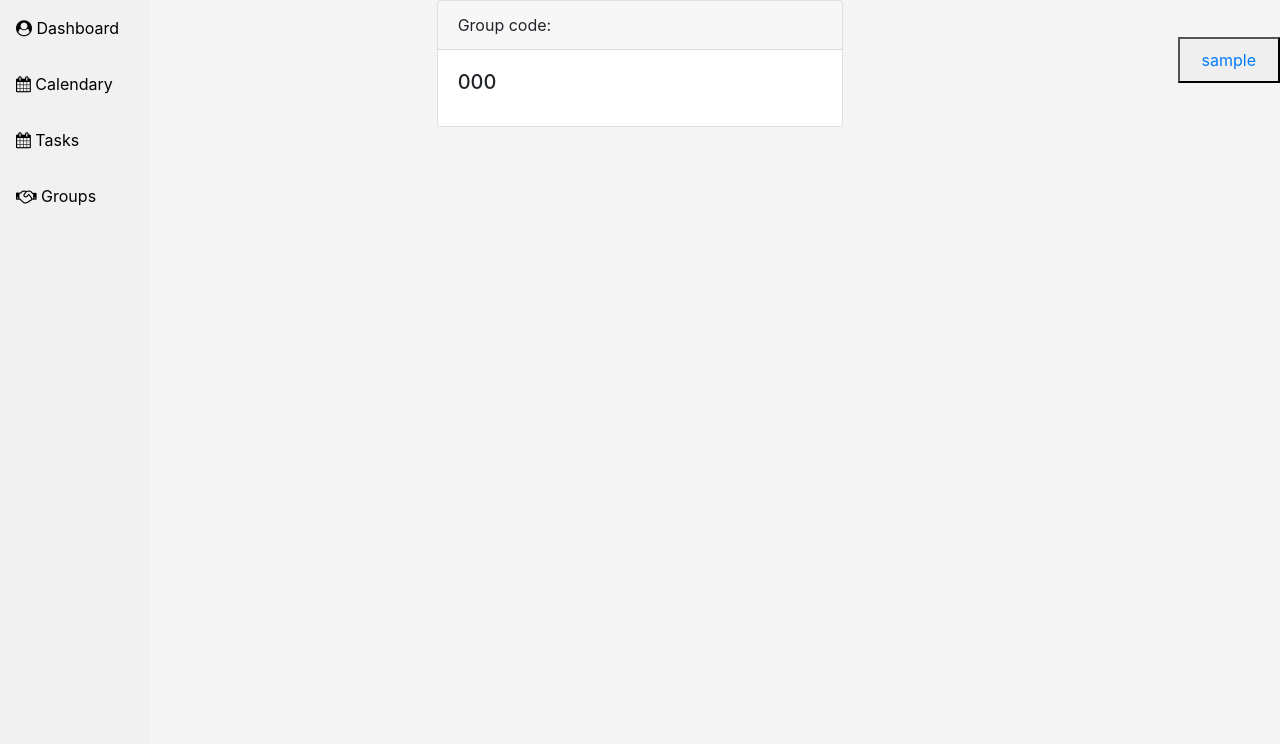
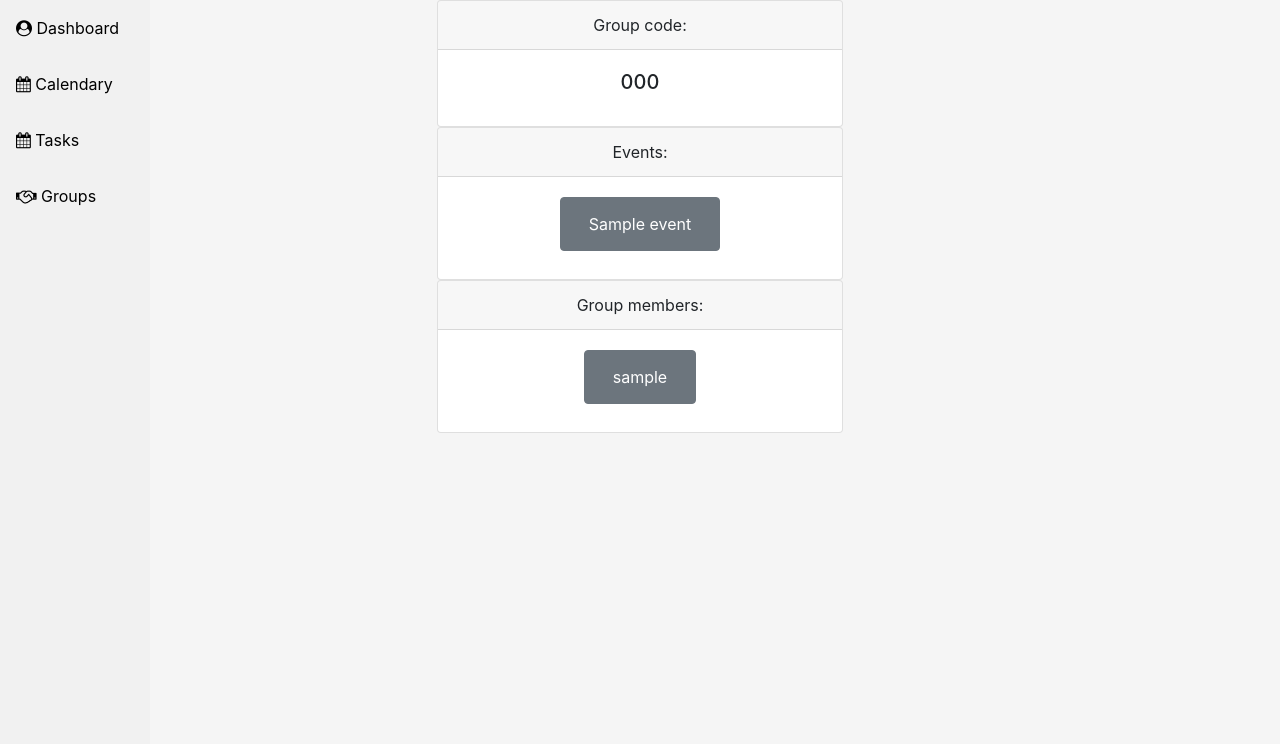
Before and after one commit to Far-ki/Task-Menager, a Flask app: page /adminPanel?group_id=1 in a window 1280 px wide. Shown: the part 56-800 px from the top of the page. Run offline with Flask 3, Linux system fonts and the light colour scheme; a user stored in the database is signed in; tables that the repository leaves empty hold one stand-in row (values such as "Sample post"); some libraries are stand-ins or nearby versions.

Commit message:
adding users to group event

```diff
--- a/website/templates/adminPanel.html
+++ b/website/templates/adminPanel.html
@@ -3,7 +3,8 @@
 
 <div class="container-fluid">
 
-  <div class="row">
+  <!--KOD GRUPY-->
+  <div class="row text-center">
     <div class="col-md-4 offset-md-4">
       <div class="card">
         <div class="card-header">
@@ -13,9 +14,38 @@
           <h5 class="card-title">{{ group.code }}</h5>
         </div>
       </div>
+
+
+      <!--LISTA EVENTÓW-->
+      <div class="card">
+        <div class="card-header">
+          Events:
+        </div>
+        <div class="card-body">
+          {% for event in events %}
+          <div class="button-wrapper">
+            <button class="btn btn-secondary event-button" data-title="{{ event.title }}" data-id="{{ event.id }}" data-start="{{ event.start }}" data-end="{{ event.end }}"><a class="nav-link">{{ event.title }}</a></button>
+          </div>
+          {% endfor %}
+        </div>
+      </div>
+
+      <!--LISTA USERÓW W DANEJ GRUPIE-->
+      <div class="card">
+        <div class="card-header">
+          Group members:
+        </div>
+        <div class="card-body">
+          {% for user in users %}
+          <div class="button-wrapper">
+            <button class="btn btn-secondary user-button"><a class="nav-link" >{{ user.nickname }}</a></button>
+          </div>
+          {% endfor %}
+        </div>
+      </div>
     </div>
 
-
+    <!--
     <div class="col-md-3 offset-md-1 d-flex justify-content-end align-items-center">
       <div class="button-container">
         {% for user in users %}
@@ -26,10 +56,99 @@
         </div>
         {% endfor %}
       </div>
+    </div>
+    -->
 
+    <!--MODAL DO EVENTU-->
+    <div class="modal fade" id="event-popup" tabindex="-1" role="dialog">
+      <div class="modal-dialog" role="document">
+        <div class="modal-content">
+          <div class="modal-header">
+            <h5 class="modal-title mx-auto"></h5>
+          </div>
+          <div class="modal-body">
+            <p><span class="event-start"></span> - <span class="event-end"></span></p>
+            <div class="row">
+              <div class="col-6">
+                <h6>All users:</h6>
+                <ul class="list-group list-group-flush overflow-auto">
+                {% for user in users %}
+                  <li class="list-group-item">{{ user.nickname }}</li>
+                {% endfor %}
+                </ul>
+              </div>
+              <div class="col-6">
+                <h6>Users assigned to task:</h6>
+                <ul class="list-group list-group-flush overflow-auto event-users"></ul>
+              </div>
+            </div>
+          </div>
+          <div class="modal-footer">
+            <button type="button" class="btn btn-secondary" data-dismiss="modal">Close</button>
+          </div>
+        </div>
+      </div>
+    </div>
+
+    <!--MODAL DO USERA-->
+    <div class="modal fade" id="user-popup" tabindex="-1" role="dialog">
+      <div class="modal-dialog" role="document">
+        <div class="modal-content">
+          <div class="modal-header">
+            <h5 class="modal-title">User details</h5>
+            <button type="button" class="close" data-dismiss="modal" aria-label="Close">
+              <span aria-hidden="true">&times;</span>
+            </button>
+          </div>
+          <div class="modal-body">
+
+          </div>
+          <div class="modal-footer">
+            <button type="button" class="btn btn-secondary" data-dismiss="modal">Close</button>
+          </div>
+        </div>
+      </div>
     </div>
 
 
   </div>
 </div>
 {% endblock %}
+
+{% block scripts %}
+
+<script>
+  $(document).ready(function() {
+    $('.event-button').click(function() {
+      var title = $(this).data('title');
+      var id = $(this).data('id');
+      var start = $(this).data('start');
+      var end = $(this).data('end');
+      var event_users_data = jQuery.parseJSON(`{{ event_user|tojson }}`);
+      var event_users = $.grep(event_users_data, function(item) {
+        return item.id === id;
+      });
+      var innerhtml = '';
+      $('#event-popup .modal-title').text(title);
+      $('#event-popup .event-id').text(id);
+      $('#event-popup .event-start').text(start);
+      $('#event-popup .event-end').text(end);
+      $('#event-popup').modal('show');
+
+      for (var i = 0; i < event_users.length; ++i) {
+        //console.log(event_users[i].nickname);
+        innerhtml = innerhtml + '<li class="list-group-item">' + event_users[i].nickname + '</li>';
+      }
+      $('#event-popup .event-users').html(innerhtml);
+    });
+  });
+
+
+  $(document).ready(function() {
+    $('.user-button').click(function() {
+      $('#user-popup').modal('show');
+    });
+  });
+</script>
+
+{% endblock %}
--- a/website/templates/base.html
+++ b/website/templates/base.html
@@ -22,7 +22,7 @@
 <body>
 
   <div>
-    <nav class="navbar navbar-expand-sm navbar-dark bg-dark sticky-top ">
+    <nav class="navbar navbar-expand-sm navbar-dark bg-dark sticky-top">
 
 
       <div class="navbar-toggler-right">
--- a/website/views.py
+++ b/website/views.py
@@ -4,6 +4,8 @@ from sqlalchemy import asc
 from . import db
 from .models import User,Group,Event
 from datetime import datetime
+from flask import jsonify
+import json
 
 views = Blueprint('views',__name__)
 
@@ -35,4 +37,8 @@ def view_admin_panel():
     group_id = request.args.get('group_id')
     group = Group.query.get(group_id)
     users = group.user.all()
-    return render_template('adminPanel.html',user=current_user, group=group,users = users)
+    events = Event.query.filter_by(group_id=group_id).all()
+    event_user = db.session.query(User.nickname, Event.title, Event.id).join(User.events).filter(Event.group_id == group_id).all()
+    event_user_data = [{"nickname": result.nickname, "title": result.title, "id": result.id} for result in event_user]
+
+    return render_template('adminPanel.html',user=current_user, group=group,users = users, events = events, event_user=event_user_data)
```
Also changed, not shown: website/models.py (+6 -1 lines).
